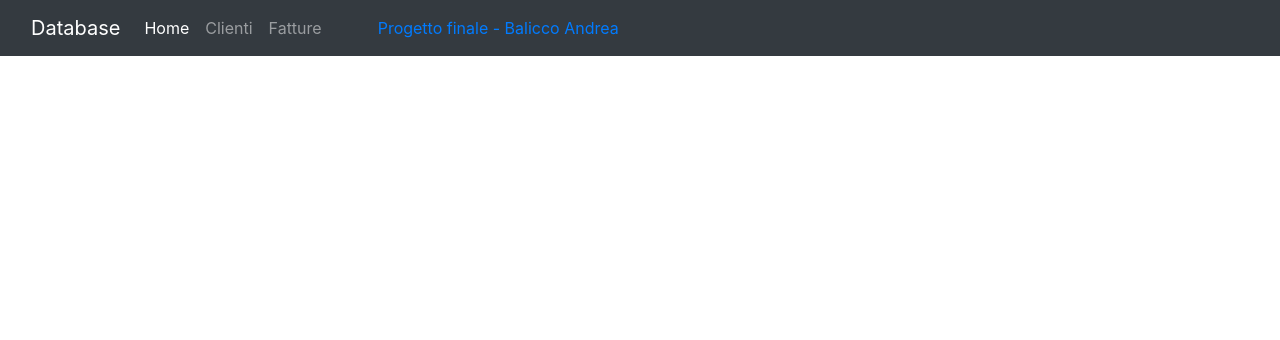
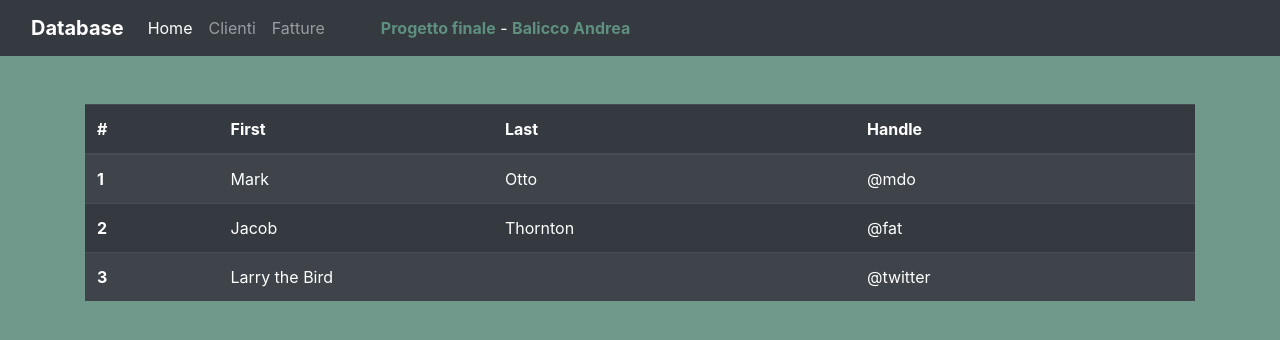
Before and after one commit to andrebali92/progettofinaleBaliccoAndrea, an Angular app: page / in a window 1280 px wide. Shown: the top 340 px of the page. Built offline with nearby package versions, Linux system fonts and the light colour scheme; no server answers.

Commit message:
interceptor

```diff
--- a/src/app/app.component.html
+++ b/src/app/app.component.html
@@ -1,2 +1,3 @@
 <app-navbar></app-navbar>
+<app-clienti></app-clienti>
 <router-outlet></router-outlet>
--- a/src/app/app.module.ts
+++ b/src/app/app.module.ts
@@ -4,8 +4,11 @@ import { BrowserModule } from '@angular/platform-browser';
 import { AppRoutingModule } from './app-routing.module';
 import { AppComponent } from './app.component';
 import { ClientiComponent } from './clienti/clienti.component';
+import { HttpClientModule, HTTP_INTERCEPTORS } from '@angular/common/http';
 import { NgbModule } from '@ng-bootstrap/ng-bootstrap';
 import { NavbarComponent } from './navbar/navbar.component';
+import { HttpinterceptorInterceptor } from './httpinterceptor.interceptor';
+
 
 @NgModule({
   declarations: [
@@ -16,9 +19,15 @@ import { NavbarComponent } from './navbar/navbar.component';
   imports: [
     BrowserModule,
     AppRoutingModule,
-    NgbModule
+    NgbModule,
+    HttpClientModule
+
   ],
-  providers: [],
+  providers: [{
+    provide: HTTP_INTERCEPTORS,
+    useClass: HttpinterceptorInterceptor,
+    multi: true,
+  }],
   bootstrap: [AppComponent]
 })
 export class AppModule { }
--- a/src/app/clienti.service.ts
+++ b/src/app/clienti.service.ts
@@ -1,3 +1,4 @@
+import { HttpClient, HttpHeaders } from '@angular/common/http';
 import { Injectable } from '@angular/core';
 
 @Injectable({
@@ -5,5 +6,20 @@ import { Injectable } from '@angular/core';
 })
 export class ClientiService {
 
-  constructor() { }
+  urlAPI = 'http://epicode.online/epicodebeservice_v2/';
+  //tenantID = 'fe_0621';
+  //bearerToken = 'Bearer eyJhbGciOiJIUzUxMiJ9.eyJzdWIiOiJhZG1pbiIsImlhdCI6MTY0MzA0MTEzNiwiZXhwIjoxNjQzOTA1MTM2fQ.bAZlNi0b0rtG5q_JkPxTsu1qstkkB_wKOLZ-YwdoW7vfuDvtEGWTwhZ9OVrnuLqXFfJuJPCGBDM71nBT16CqgA'
+  //headers = new HttpHeaders();
+
+
+  constructor(private http: HttpClient) {
+    //this.headers = this.headers
+                               // .set("Authorization", this.bearerToken)
+                                //.set("X-TENANT-ID", this.tenantID)
+   }
+
+  getAllClienti() {
+    //return this.http.get(this.urlAPI+'api/clienti?page=0&size=20&sort=id,ASC', {headers: this.headers})
+    return this.http.get(this.urlAPI+'api/clienti?page=0&size=20&sort=id,ASC');
+  }
 }
--- a/src/app/clienti/clienti.component.html
+++ b/src/app/clienti/clienti.component.html
@@ -1 +1,31 @@
-<p>clienti works!</p>
+<div class="container">
+    <table class="table table-dark table-striped mt-5">
+    <thead>
+        <tr>
+          <th scope="col">#</th>
+          <th scope="col">First</th>
+          <th scope="col">Last</th>
+          <th scope="col">Handle</th>
+        </tr>
+      </thead>
+      <tbody>
+        <tr>
+          <th scope="row">1</th>
+          <td>Mark</td>
+          <td>Otto</td>
+          <td>@mdo</td>
+        </tr>
+        <tr>
+          <th scope="row">2</th>
+          <td>Jacob</td>
+          <td>Thornton</td>
+          <td>@fat</td>
+        </tr>
+        <tr>
+          <th scope="row">3</th>
+          <td colspan="2">Larry the Bird</td>
+          <td>@twitter</td>
+        </tr>
+      </tbody>
+    </table>
+</div>
--- a/src/app/clienti/clienti.component.ts
+++ b/src/app/clienti/clienti.component.ts
@@ -1,4 +1,5 @@
 import { Component, OnInit } from '@angular/core';
+import { ClientiService } from '../clienti.service';
 
 @Component({
   selector: 'app-clienti',
@@ -7,9 +8,10 @@ import { Component, OnInit } from '@angular/core';
 })
 export class ClientiComponent implements OnInit {
 
-  constructor() { }
+  constructor(private clientiService: ClientiService ) { }
 
   ngOnInit(): void {
+    this.clientiService.getAllClienti().subscribe(clienti => console.log(clienti))
   }
 
 }
--- /dev/null
+++ b/src/app/httpinterceptor.interceptor.ts
@@ -0,0 +1,29 @@
+import { Injectable } from '@angular/core';
+import {
+  HttpRequest,
+  HttpHandler,
+  HttpEvent,
+  HttpInterceptor
+} from '@angular/common/http';
+import { Observable } from 'rxjs';
+
+@Injectable()
+export class HttpinterceptorInterceptor implements HttpInterceptor {
+
+  tenantID = 'fe_0621';
+  bearerToken = 'Bearer eyJhbGciOiJIUzUxMiJ9.eyJzdWIiOiJhZG1pbiIsImlhdCI6MTY0MzA0MTEzNiwiZXhwIjoxNjQzOTA1MTM2fQ.bAZlNi0b0rtG5q_JkPxTsu1qstkkB_wKOLZ-YwdoW7vfuDvtEGWTwhZ9OVrnuLqXFfJuJPCGBDM71nBT16CqgA';
+
+  constructor() {}
+
+  intercept(request: HttpRequest<unknown>, next: HttpHandler): Observable<HttpEvent<unknown>> {
+
+    let myRequest: HttpRequest<any> = request;
+    myRequest = request.clone(
+      {headers: request.headers.set("Authorization", this.bearerToken)
+                                .set("X-TENANT-ID", this.tenantID)
+    }
+    )
+
+    return next.handle(myRequest);
+  }
+}
--- a/src/app/navbar/navbar.component.css
+++ b/src/app/navbar/navbar.component.css
@@ -0,0 +1,3 @@
+span b {
+    color: rgb(95, 143, 127)
+}
--- a/src/app/navbar/navbar.component.html
+++ b/src/app/navbar/navbar.component.html
@@ -1,6 +1,6 @@
 <nav class="navbar navbar-expand-lg navbar-dark bg-dark">
     <div class="container-fluid">
-      <a class="navbar-brand" href="#">Database</a>
+      <a class="navbar-brand" href="#"><b>Database</b></a>
       <button class="navbar-toggler" type="button" data-bs-toggle="collapse" data-bs-target="#navbarText" aria-controls="navbarText" aria-expanded="false" aria-label="Toggle navigation">
         <span class="navbar-toggler-icon"></span>
       </button>
@@ -16,8 +16,8 @@
             <a class="nav-link" href="#">Fatture</a>
           </li>
         </ul>
-        <span class="navbar-text text-primary pl-5">
-          Progetto finale - Balicco Andrea
+        <span class="text-white pl-5">
+          <b>Progetto finale</b> - <b>Balicco Andrea</b>
         </span>
       </div>
     </div>
--- a/src/environments/environment.ts
+++ b/src/environments/environment.ts
@@ -3,7 +3,11 @@
 // The list of file replacements can be found in `angular.json`.
 
 export const environment = {
-  production: false
+  production: false,
+  clienti: "http://epicode.online/epicodebeservice_v2/api/clienti?page=0&size=20&sort=id,ASC",
+  fatture: "http://epicode.online/epicodebeservice_v2/api/fatture?page=0&size=20&sort=id,ASC",
+  comuni:   "http://epicode.online/epicodebeservice_v2/api/comuni?page=0&size=20&sort=id,ASC",
+  province: "http://epicode.online/epicodebeservice_v2/api/province?page=0&size=20&sort=id,ASC"
 };
 
 /*
--- a/src/styles.css
+++ b/src/styles.css
@@ -1 +1,3 @@
-/* You can add global styles to this file, and also import other style files */
+body {
+    background-color: rgb(112, 153, 139) !important;
+}
```
Also changed, not shown: 1 other file (tests, documents, lock files or other folders).
